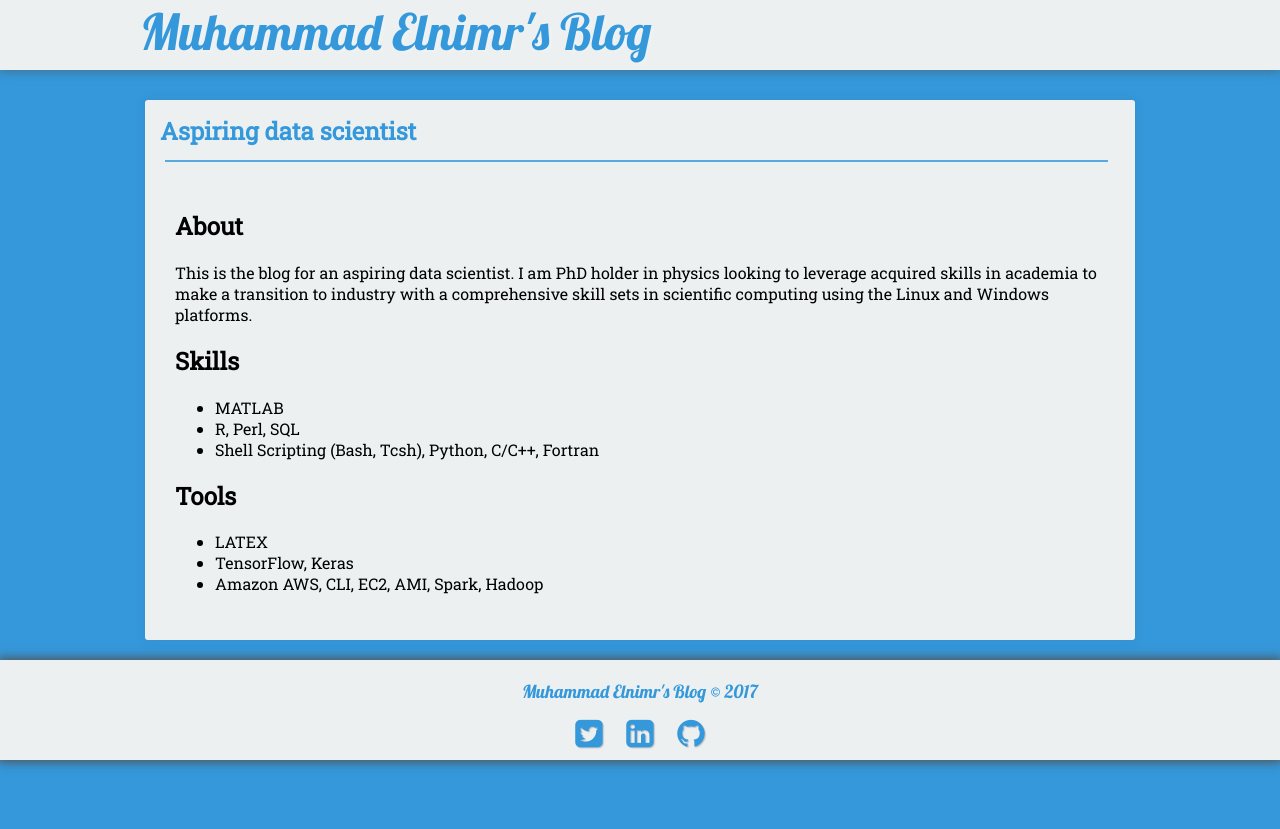
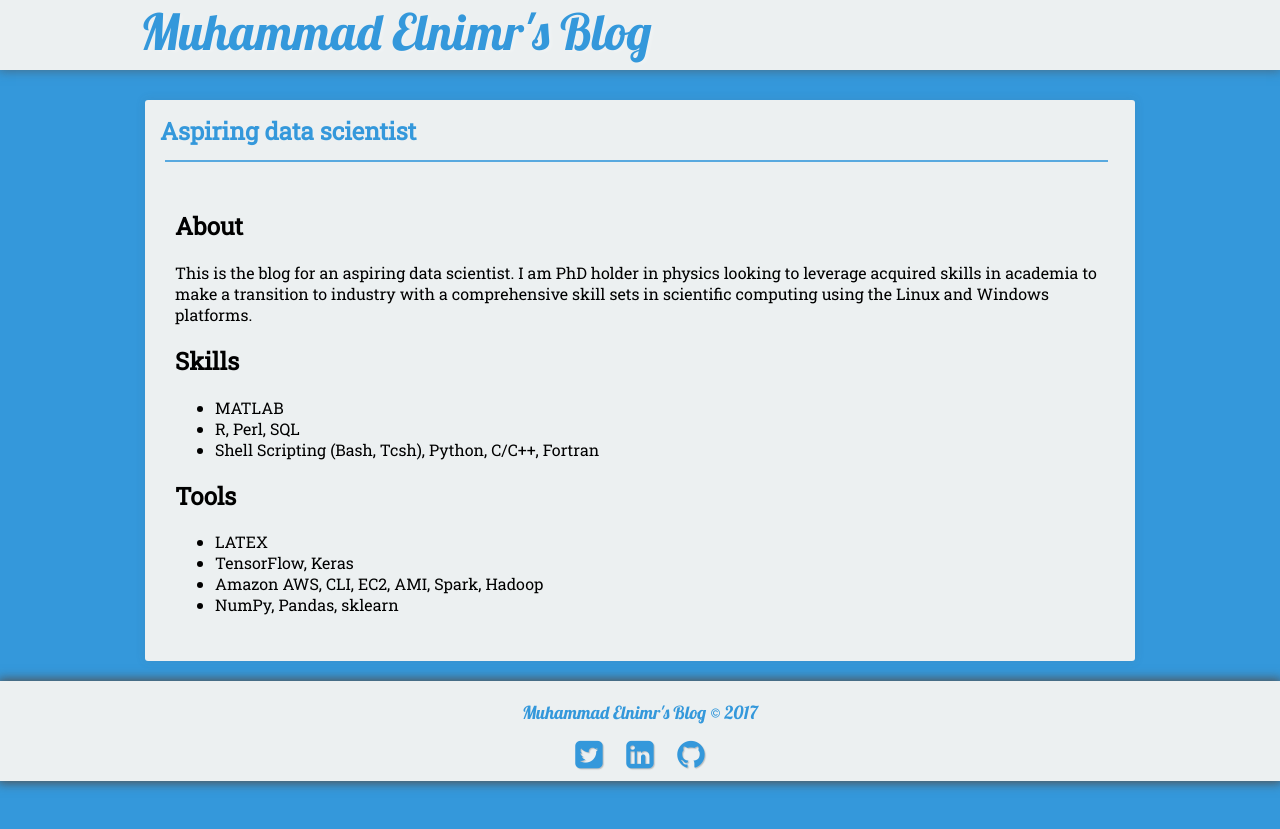
Before and after one commit to melnimr/melnimr.github.io_old3, a Jekyll site: the page built from about/index.md, in a window 1280 px wide. Shown: the top 829 px of the page. Built offline with Jekyll 4.4.1, drawn with Linux system fonts in a browser that asks for light colours; nearby versions of some CDN libraries.

Commit message:
Add more skills.

```diff
--- a/about/index.md
+++ b/about/index.md
@@ -22,3 +22,4 @@ This is the blog for an aspiring data scientist. I am PhD holder in physics look
 - LATEX
 - TensorFlow, Keras
 - Amazon AWS, CLI, EC2, AMI, Spark, Hadoop
+- NumPy, Pandas, sklearn
```
